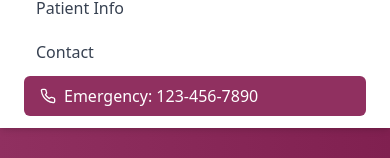
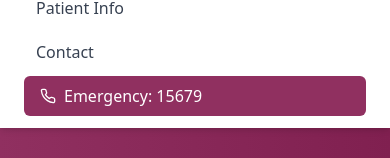
Before and after one commit to bosy232/queens, a React (Vite) app: page / in a window 390 px wide. Both pictures are taken after a click on the button 362 px from the left and 40 px from the top of the page. Shown: the part 276-434 px from the top of the page. Built offline with nearby package versions, Linux system fonts and the light colour scheme.

Commit message:
Update Navbar.tsx

```diff
--- a/src/components/Navbar.tsx
+++ b/src/components/Navbar.tsx
@@ -73,7 +73,7 @@ export default function Navbar() {
                 className="flex items-center bg-primary text-white px-4 py-2 rounded-md hover:bg-primary-dark transition-colors mt-4"
               >
                 <Phone className="w-4 h-4 mr-2" />
-                Emergency: 123-456-7890
+                Emergency: 15679
               </a>
             </div>
           </div>
```
